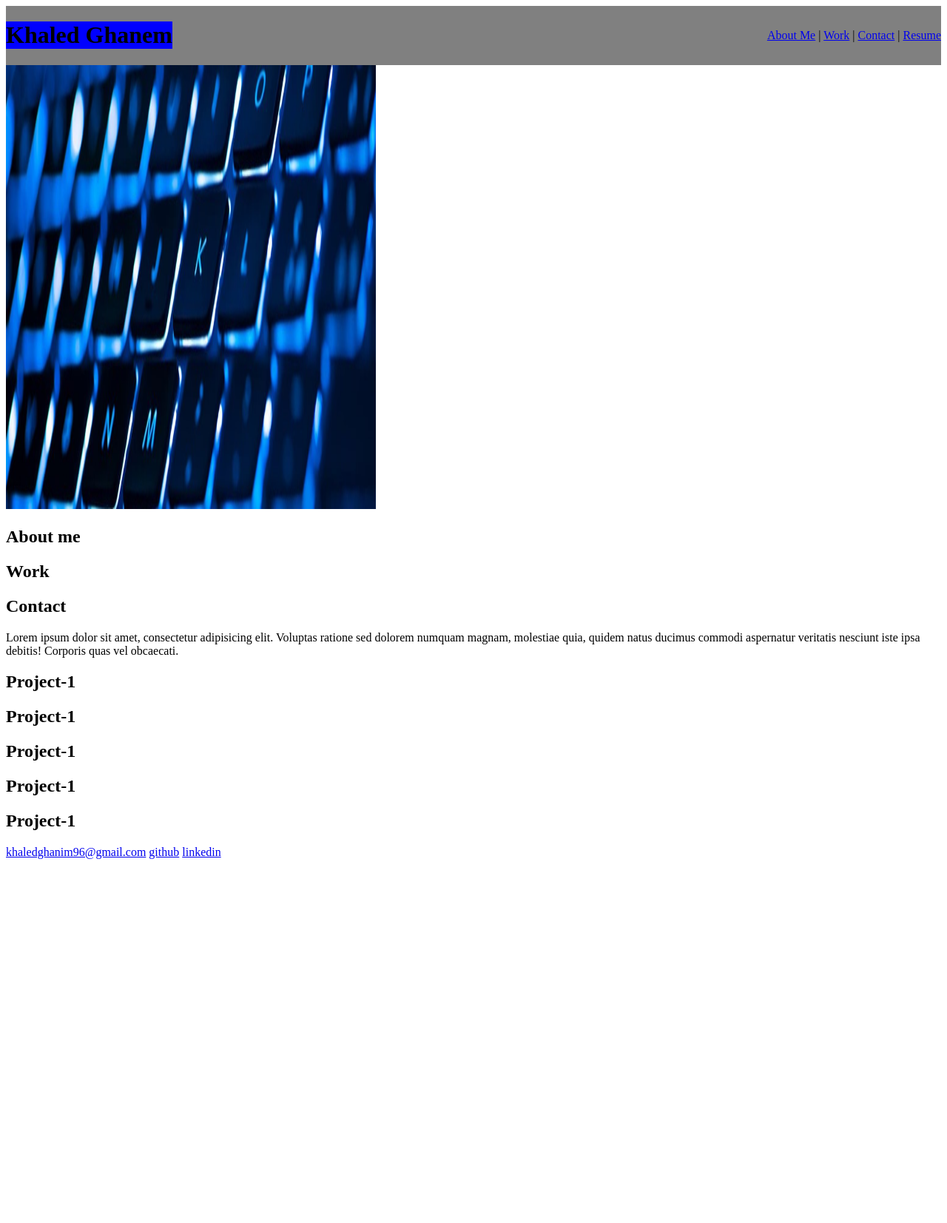
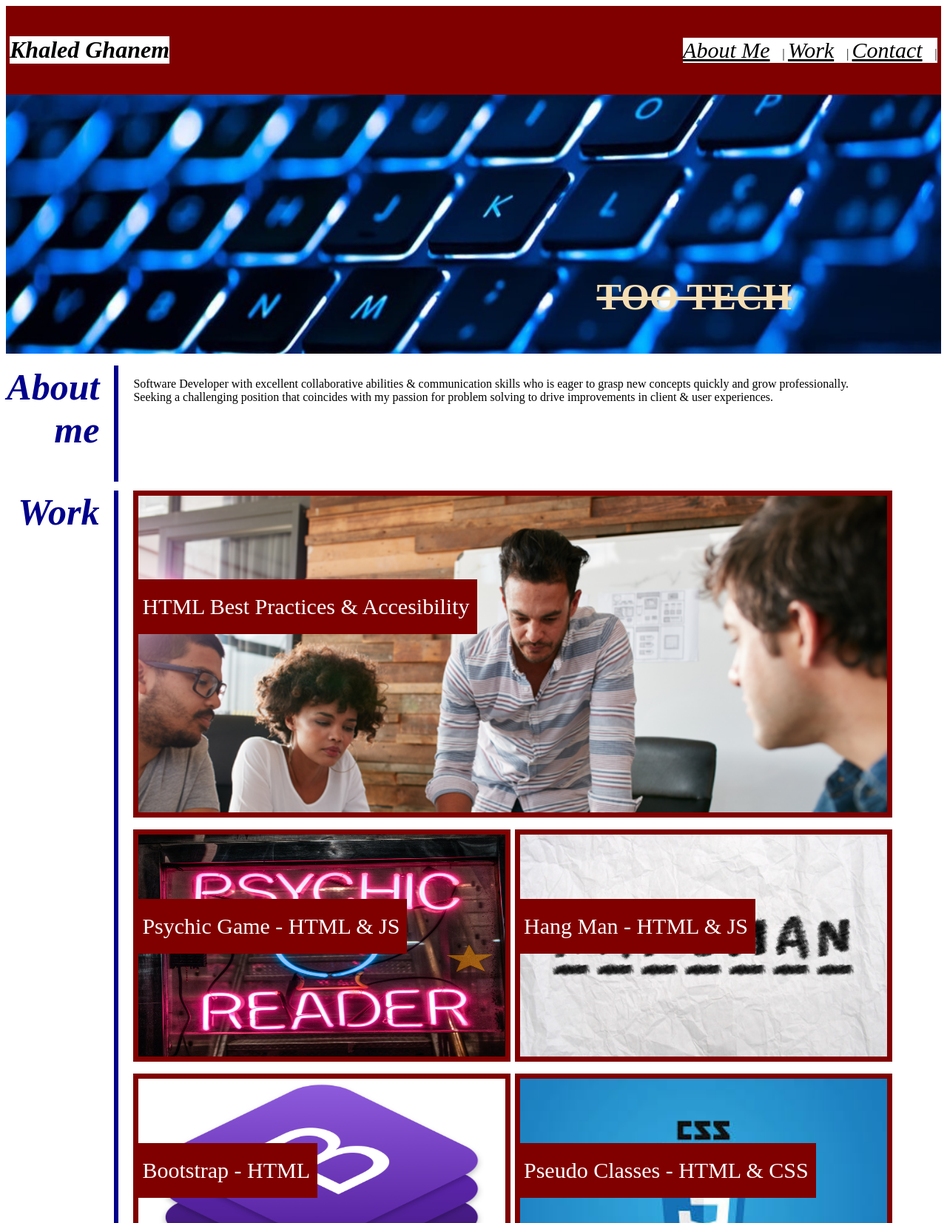
Before and after one commit to khaledghanem1/CSS-Portfolio, a plain HTML site: page index.html in a window 1280 px wide. Shown: the top 1653 px of the page at 74% size. Before the commit the page ends 1169 px from the top, so only its background shows below. Drawn offline with Linux system fonts and the light colour scheme.

Commit message:
HTML & CSS Portfolio

```diff
--- a/index.html
+++ b/index.html
@@ -11,26 +11,89 @@
         <h1 class="title">Khaled Ghanem</h1>
         <nav>
 
-           <a href="/html/">About Me</a> |
-           <a href="/css/">Work</a> |
-           <a href="/js/">Contact</a> |
-           <a href="/python/">Resume</a>
-
+           <a href="#about">About Me</a> |
+           <a href="#work">Work</a> |
+           <a href="#contact">Contact</a> |
         </nav>
     </header>
+        <div class="container">
+            <div class="header-image">
+                <img src="keyboard.jpg" alt="Keyboard" width=100% height="350">
+                <h2 class="bottom-right">TOO TECH</h2>
+            </div>
 
-    <img src="keyboard.jpg" alt="Keyboard" width="500" height="600">
+            <div class="flex about" id="about">
+                <h2>About me</h1>
+                    <div class="right">
+                        <p>Software Developer with excellent collaborative abilities & communication skills who is eager to grasp new concepts quickly and grow professionally. Seeking a challenging position that coincides with my passion for problem solving to drive improvements in client & user experiences.</p>
+                    </div>
+            </div>
+            <div class="flex work" id="work">
+                <h2>Work</h1>
+                    <div class="right">
+                        <div class="links">
+                            <div>
+                                <div class="image-big">
+                                    <a target="_blank" href="https://github.com/khaledghanem1/Challenge-1">
+                                        <img src="html.png" alt="HTML">
+                                        <p>HTML Best Practices & Accesibility</p>
+                                    </a>
+                                </div>
+                            </div>
+                            <div class="flex mobile-column">
+                                <div class="image-half">
+                                    <a target="_blank" href="https://github.com/khaledghanem1/Psychic-Game">
+                                        <img src="psychic.png" alt="Psychic">
+                                        <p>Psychic Game - HTML & JS</p>
+                                    </a>
+                                </div>
+                                <div class="image-half">
+                                    <a target="_blank" href="https://github.com/khaledghanem1/Hang-Man">
+                                        <img src="hangman.jpg" alt="HangMan">
+                                        <p>Hang Man - HTML & JS</p>
+                                    </a>
+                                </div>
+                            </div>
+                            <div class="flex mobile-column">
+                                <div class="image-half">
+                                    <a target="_blank" href="https://github.com/khaledghanem1/Bootstrap">
+                                        <img src="bootstrap-stack.png" alt="Bootstrap">
+                                        <p>Bootstrap - HTML</p>
+                                    </a>
+                                </div>
+                                <div class="image-half">
+                                    <a target="_blank" href="https://github.com/khaledghanem1/Pseudo-Classes">
+                                        <img src="css.jpg" alt="Pseudo-Classes">
+                                        <p>Pseudo Classes - HTML & CSS</p>
+                                    </a>
+                                </div>
+                            </div>
+                        </div>
+                    </div>
+            </div>
+            <div class="flex contact" id="contact">
+                <h2>Contact</h1>
+                    <div class="right">
 
+                        <div class="contact-info">
+                            <a target="_blank" href="mailto:khaledghanim96@gmail.com">Email: khaledghanim96@gmail.com</a>
+                            <a target="_blank" href="https://github.com/khaledghanem1">Github</a>
+                            <a target="_blank" href="https://www.linkedin.com/in/ghanemk/">Linkedin</a>
+                        </div>
+                    </div>
+            </div>
+        </div>
+       <!--  <div class="wrapper">
             <aside>
                 <h1>About me</h1>
                 <h1>Work</h1>
                 <h1>Contact</h1>
             </aside>
-    <div>
+            <div class="section">
+            <div class="p1">
             <p>Lorem ipsum dolor sit amet, consectetur adipisicing elit. Voluptas ratione sed dolorem numquam magnam, molestiae quia, quidem natus ducimus commodi aspernatur veritatis nesciunt iste ipsa debitis! Corporis quas vel obcaecati.</p>
             </div>
-
-        <div>
+            <div class="Project1">
                 <h2>Project-1</h2>
             </div>
             <div>
@@ -45,13 +108,15 @@
             <div>
                 <h2>Project-1</h2>
             </div>
+            </div>
+        </div> -->
 
-        <div>
+       <!--  <div>
 
             <a href="/css/">khaledghanim96@gmail.com</a>
             <a href="/js/">github</a>
             <a href="/python/">linkedin</a>
 
-        </div>
+        </div> -->
   </body>
 </html>
--- a/styles.css
+++ b/styles.css
@@ -1,9 +1,133 @@
 header {
-    background-color: gray;
+    background-color: maroon;
     display: flex;
     justify-content: space-between;
     align-items: center;
+    padding: 20px 0;
 }
+
 .title {
-    background-color: blue;
+    background-color: white;
+    color: black;
+    font-style:oblique;
+    margin-left: 5px;
 }
+ nav {
+    font-style: oblique;
+    background-color: white;
+    color: black;
+    margin-right: 5px;
+
+ }
+
+ nav a {
+    color: black;
+    font-size: 30px;
+    margin-right: 6px;
+    padding-right: 6px;
+ }
+ .header-image {
+  position: relative;
+  text-align: right;
+  color: wheat;
+
+ }
+ .bottom-right {
+    position: absolute;
+    bottom: 10px;
+    right: 202px;
+    font-size: 50px;
+    text-decoration: line-through;
+}
+.wrapper {
+    display: flex;
+}
+
+.flex {
+    display: flex;
+    margin: 12px 0;
+}
+
+.flex .right {
+    width: 80%;
+    border-left: 6px solid darkblue;
+    padding-left: 20px;
+
+}
+
+.image-half {
+    width: 50%;
+}
+
+.flex .image-half img {
+    width: 100%;
+    height: 300px;
+}
+
+.flex .image-half:first-child {
+    padding-right: 20px;
+}
+
+.flex .image-half:first-child img{
+    width: 100%;
+
+}
+
+.image-big, .image-big img {
+    width: 100%;
+}
+
+.image-half, .image-big {
+    position: relative;
+}
+
+.image-half a:hover, .image-big a:hover {
+    opacity: 0.7;
+}
+
+.image-half p, .image-big p {
+    position: absolute;
+    color: white;
+    font-size: 30px;
+    top: 20%;
+    left: 2px;
+    background: maroon;
+    padding: 20px 10px;
+}
+
+.image-half img, .image-big img {
+    border: 7px solid maroon;
+}
+
+
+.flex h2 {
+    font-style:oblique;
+    font-size: 50px;
+    width: 10%;
+    text-align: right;
+    color: darkblue;
+    padding-right: 20px;
+    margin-top: 0;
+}
+
+.contact-info a {
+    color: darkblue;
+    font-size: 30px;
+    margin-right: 20px;
+    text-decoration: none;
+}
+
+@media (max-width: 768px) {
+    .mobile-column {
+        flex-direction: column;
+    }
+    .image-half {
+        width: 100%;
+    }
+    .flex h2 {
+        width: 25%;
+    }
+    nav a {
+        font-size: 26px;
+    }
+}
```
Also changed, not shown: bootstrap-stack.png (added), css.jpg (added), hangman.jpg (added), html.png (added), psychic.png (added). Lines whose indentation alone changed are shown as unchanged.
